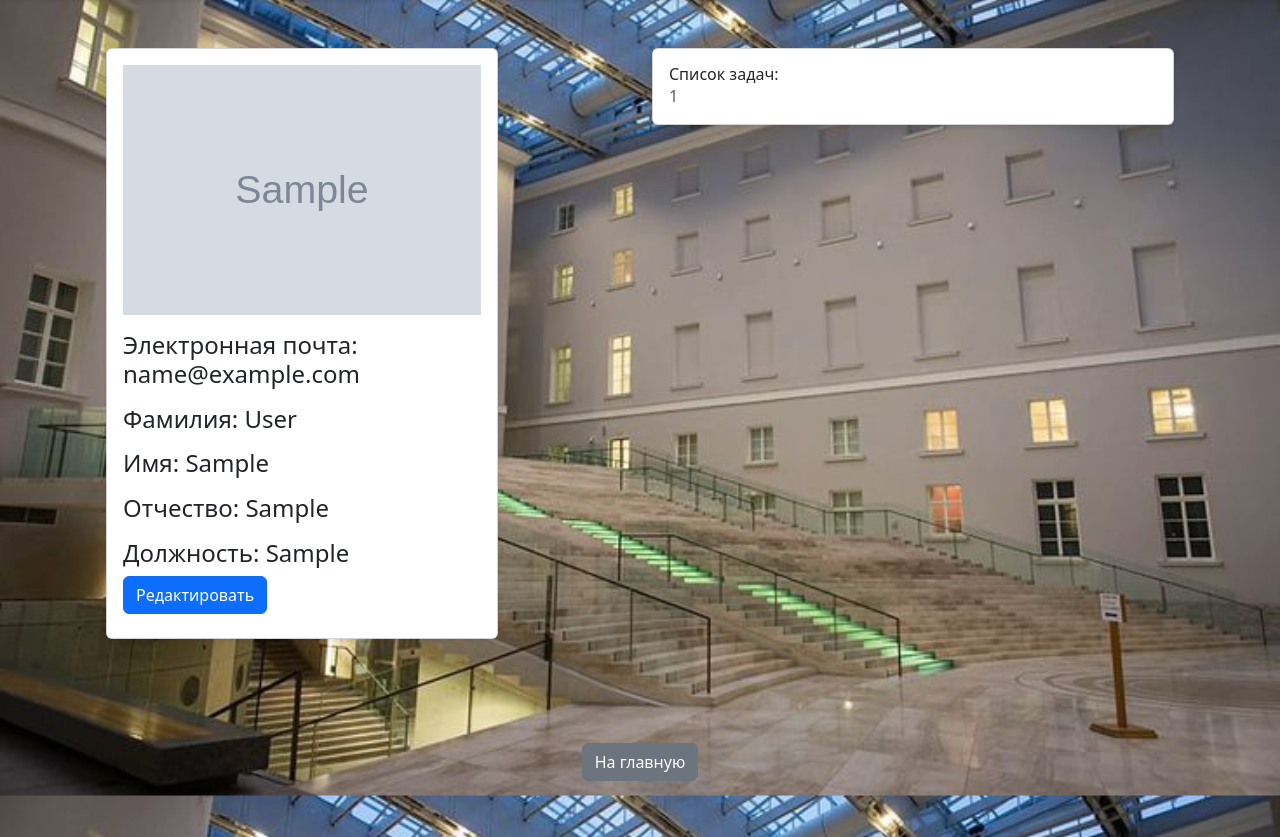
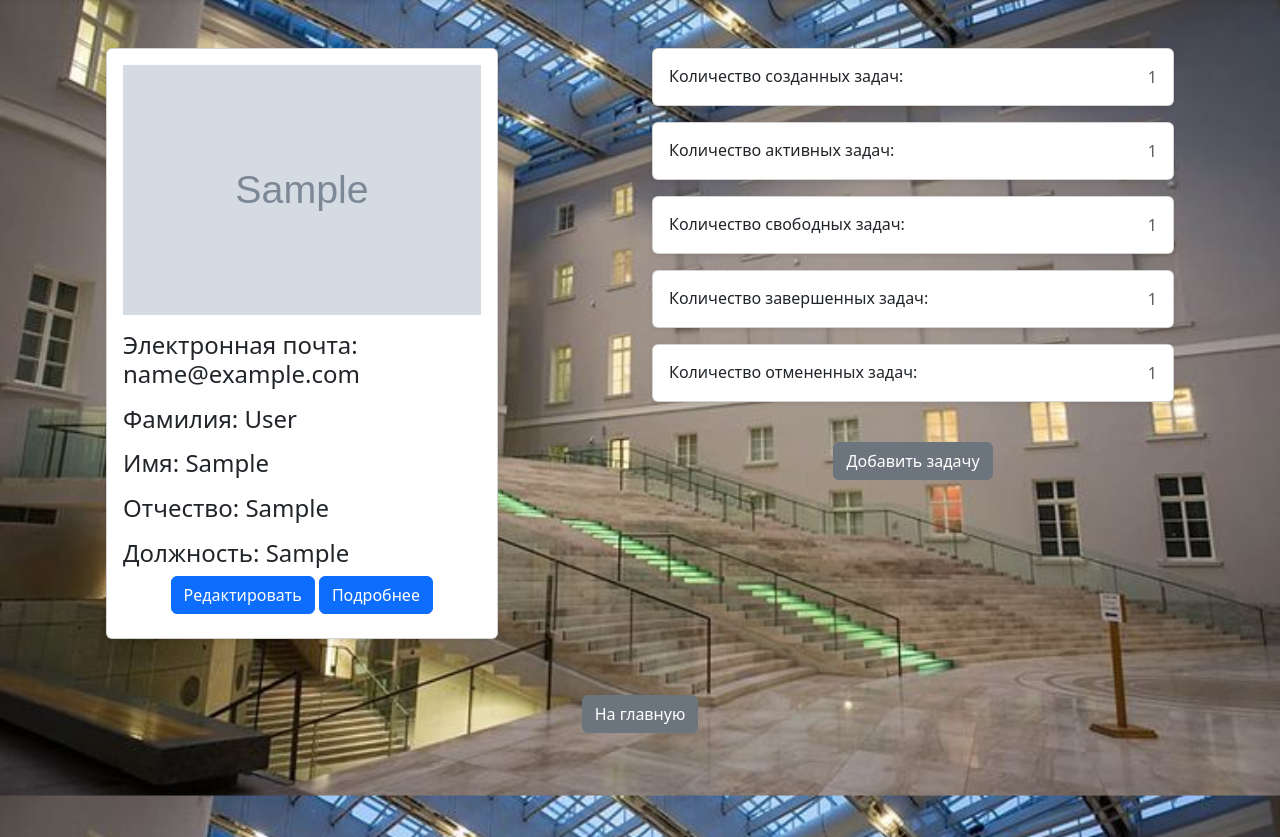
Before and after one commit to SergeiVokhminov/My_OGSH_Project, a Django app: template users/templates/users/user_info.html in a window 1280 px wide. Shown: the part 56-893 px from the top of the page. Run offline with Django 5.2, Linux system fonts and the light colour scheme; tables that the repository leaves empty hold one stand-in row (values such as "Sample post"); the template is opened without the code that fills it: values that come from a table or form of the project are taken from there, most other values are stand-ins (such as "Sample title", 1, 10 or a date in 2020); grey boxes marked "Sample" are stand-in pictures; some libraries are stand-ins or nearby versions.

Commit message:
обновлены шаблоны страниц приложения users

```diff
--- a/users/templates/users/user_info.html
+++ b/users/templates/users/user_info.html
@@ -13,10 +13,11 @@
                             <h4 class="my-0 font-weight-normal mt-3">Электронная почта: {{ object.email }}</h4>
                             <h4 class="my-0 font-weight-normal mt-3">Фамилия: {{ object.last_name }}</h4>
                             <h4 class="my-0 font-weight-normal mt-3">Имя: {{ object.first_name }}</h4>
-                            <h4 class="my-0 font-weight-normal mt-3">Отчество: {{ object.patronymic }}</h4>
+                            <h4 class="my-0 font-weight-normal mt-3">Отчество: {{ object.patronymic | default:"Не указано" }}</h4>
                             <h4 class="my-0 font-weight-normal mt-3">Должность: {{ object.position }}</h4>
-                            <div class="col text-centre">
+                            <div class="col text-center">
                                 <a href="{% url 'users:user_update' user.pk %}" class="btn btn-primary my-2">Редактировать</a>
+                                <a href="{% url 'users:user_detail' user.pk %}" class="btn btn-primary my-2">Подробнее</a>
                             </div>
                         </div>
                     </div>
@@ -24,20 +25,58 @@
             </div>
             <div class="col">
                 <div class="col-md-6 col-lg-12">
-                    <div class="card shadow-sm">
-                        <div class="card-body">
+                    <div class="card shadow-sm mb-3">
+                        <div class="card-body d-flex justify-content-between align-items-center">
                             <div>
-                                <h6 class="my-0">Список задач:</h6>
+                                <h6 class="my-0">Количество созданных задач:</h6>
                             </div>
                             <span class="text-body-secondary">{{ task_count }}</span>
                         </div>
                     </div>
+                    <div class="card shadow-sm mb-3">
+                        <div class="card-body d-flex justify-content-between align-items-center">
+                            <div>
+                                <h6 class="my-0">Количество активных задач:</h6>
+                            </div>
+                            <span class="text-body-secondary">{{ start_task_count }}</span>
+                        </div>
+                    </div>
+                    <div class="card shadow-sm mb-3">
+                        <div class="card-body d-flex justify-content-between align-items-center">
+                            <div>
+                                <h6 class="my-0">Количество свободных задач:</h6>
+                            </div>
+                            <span class="text-body-secondary">{{ free_task_count }}</span>
+                        </div>
+                    </div>
+                    <div class="card shadow-sm mb-3">
+                        <div class="card-body d-flex justify-content-between align-items-center">
+                            <div>
+                                <h6 class="my-0">Количество завершенных задач:</h6>
+                            </div>
+                            <span class="text-body-secondary">{{ done_task_count }}</span>
+                        </div>
+                    </div>
+                    <div class="card shadow-sm mb-3">
+                        <div class="card-body d-flex justify-content-between align-items-center">
+                            <div>
+                                <h6 class="my-0">Количество отмененных задач:</h6>
+                            </div>
+                            <span class="text-body-secondary">{{ closed_task_count }}</span>
+                        </div>
+                    </div>
+                    <section class="py-3 text-center container">
+                        <a href="{% url 'tasks:task_create' %}" class="btn btn-secondary my-2">Добавить задачу</a>
+                    </section>
                 </div>
             </div>
         </div>
     </div>
+
+    <section class="py-5 text-center container">
+        <a href="{% url 'users:home' %}" class="btn btn-secondary my-2">На главную</a>
+    </section>
+
 </section>
-<section class="py-5 text-center container">
-    <a href="{% url 'users:home' %}" class="btn btn-secondary my-2">На главную</a>
-</section>
+
 {% endblock %}
--- a/users/templates/users/user_list.html
+++ b/users/templates/users/user_list.html
@@ -79,8 +79,11 @@
 
 </div>
 
-</section>
 <section class="py-5 text-center container">
     <a href="{% url 'users:home' %}" class="btn btn-secondary my-2">На главную</a>
 </section>
+
+
+</section>
+
 {% endblock %}
```
